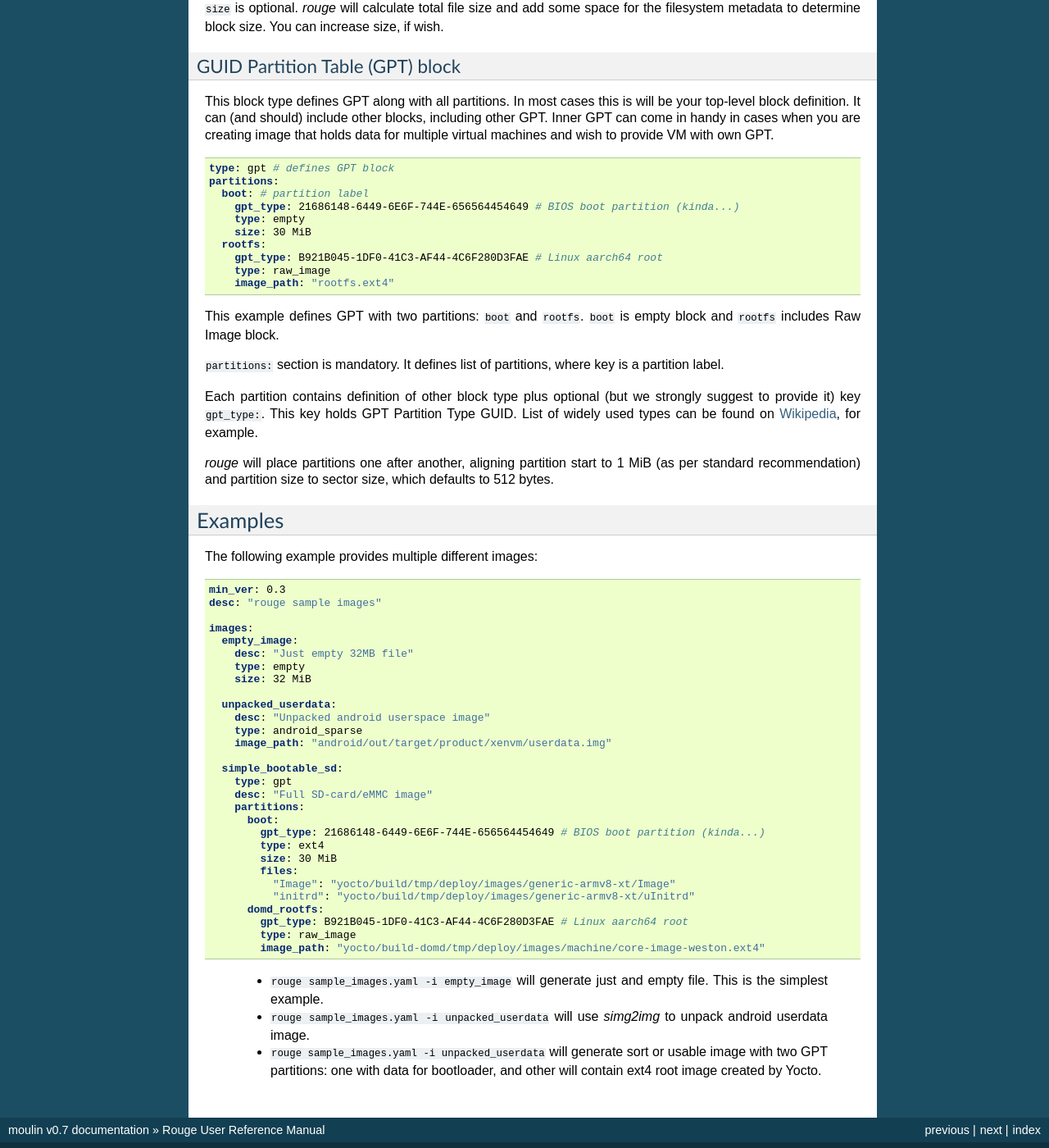
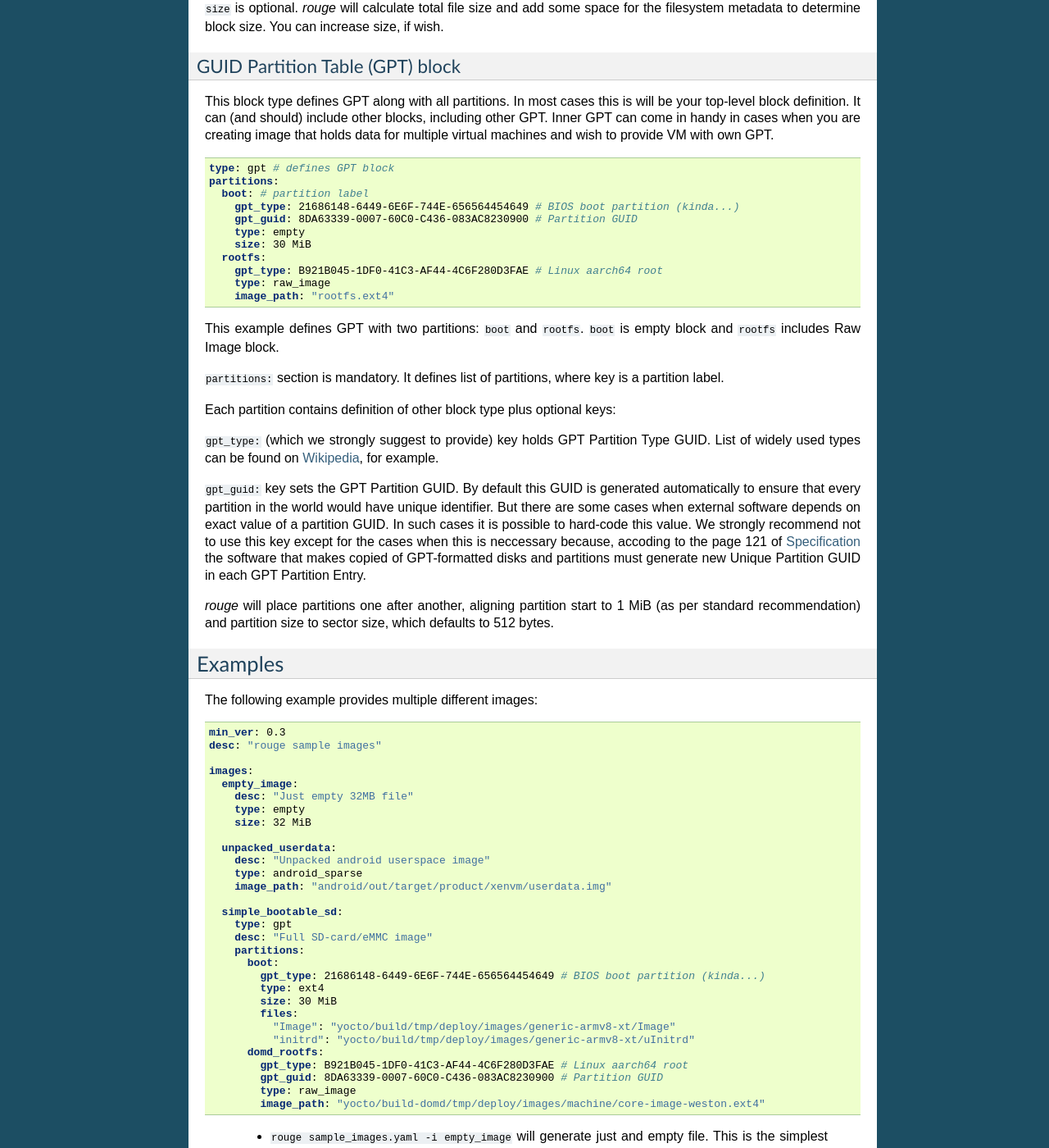
Before and after one commit to xen-troops/moulin, a Sphinx documentation site: the page built from docs/rouge.rst, in a window 1280 px wide and 1400 px high, scrolled down 3839 px. Shown: the whole window at 82% size. Built offline with Sphinx 7.4.7, drawn with Linux system fonts in a browser that asks for light colours.

Commit message:
rouge: Add gpt_guid parameter to rouge partition
gpt_guid allows to set Partition GUID for GPT partition table.

Signed-off-by: Oleksii Moisieiev <oleksii_moisieiev@epam.com>
Reviewed-by: Volodymyr Babchuk <volodymyr_babchuk@epam.com>

```diff
--- a/docs/rouge.rst
+++ b/docs/rouge.rst
@@ -284,6 +284,7 @@ virtual machines and wish to provide VM with own GPT.
    partitions:
      boot: # partition label
        gpt_type: 21686148-6449-6E6F-744E-656564454649 # BIOS boot partition (kinda...)
+       gpt_guid: 8DA63339-0007-60C0-C436-083AC8230900 # Partition GUID
        type: empty
        size: 30 MiB
      rootfs:
@@ -298,12 +299,22 @@ includes Raw Image block.
 :code:`partitions:` section is mandatory. It defines list of
 partitions, where key is a partition label.
 
-Each partition contains definition of other block type plus optional
-(but we strongly suggest to provide it) key :code:`gpt_type:`. This
-key holds GPT Partition Type GUID. List of widely used types can be
-found on
+Each partition contains definition of other block type plus optional keys:
+
+:code:`gpt_type:` (which we strongly suggest to provide) key holds GPT Partition
+Type GUID. List of widely used types can be found on
 `Wikipedia <https://en.wikipedia.org/wiki/GUID_Partition_Table#Partition_type_GUIDs>`_,
 for example.
+
+:code:`gpt_guid:` key sets the GPT Partition GUID. By default this GUID is generated
+automatically to ensure that every partition in the world would have unique
+identifier. But there are some cases when external software depends on exact value
+of a partition GUID. In such cases it is possible to hard-code this value. We
+strongly recommend not to use this key except for the cases when this is neccessary
+because, accoding to the page 121 of
+`Specification <https://uefi.org/sites/default/files/resources/UEFI_Spec_2_8_final.pdf>`_
+the software that makes copied of GPT-formatted disks and partitions must generate
+new Unique Partition GUID in each GPT Partition Entry.
 
 `rouge` will place partitions one after another, aligning partition
 start to 1 MiB (as per standard recommendation) and partition size to
@@ -343,6 +354,7 @@ The following example provides multiple different images:
              "initrd": "yocto/build/tmp/deploy/images/generic-armv8-xt/uInitrd"
          domd_rootfs:
            gpt_type: B921B045-1DF0-41C3-AF44-4C6F280D3FAE # Linux aarch64 root
+           gpt_guid: 8DA63339-0007-60C0-C436-083AC8230900 # Partition GUID
            type: raw_image
            image_path: "yocto/build-domd/tmp/deploy/images/machine/core-image-weston.ext4"
 
```
Also changed, not shown: 2 other files.
